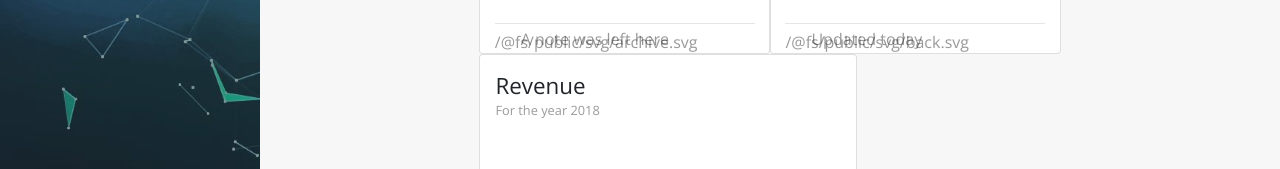
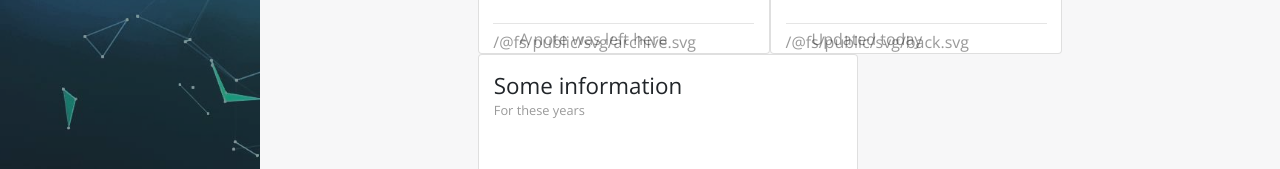
Before and after one commit to jew-er/admin-dashboard-template, a Vue app: page /#/ in a window 1280 px wide. Shown: the part 468-637 px from the top of the page. Built offline with nearby package versions, Linux system fonts and the light colour scheme.

Commit message:
renamed silly placeholder on chart

```diff
--- a/src/views/Dashboard.vue
+++ b/src/views/Dashboard.vue
@@ -58,8 +58,8 @@
         <apexcharts width="400" height="200" type="area" :options="chart2Options" :series="chart2Series"></apexcharts>
       </Basiccard>
 
-      <Basiccard title="Revenue"
-      subtitle="For the year 2018"
+      <Basiccard title="Some information"
+      subtitle="For these years"
       bottomnoteicon="command"
       bottomnote="Updated 5 minutes ago"
       height="400px"
```
